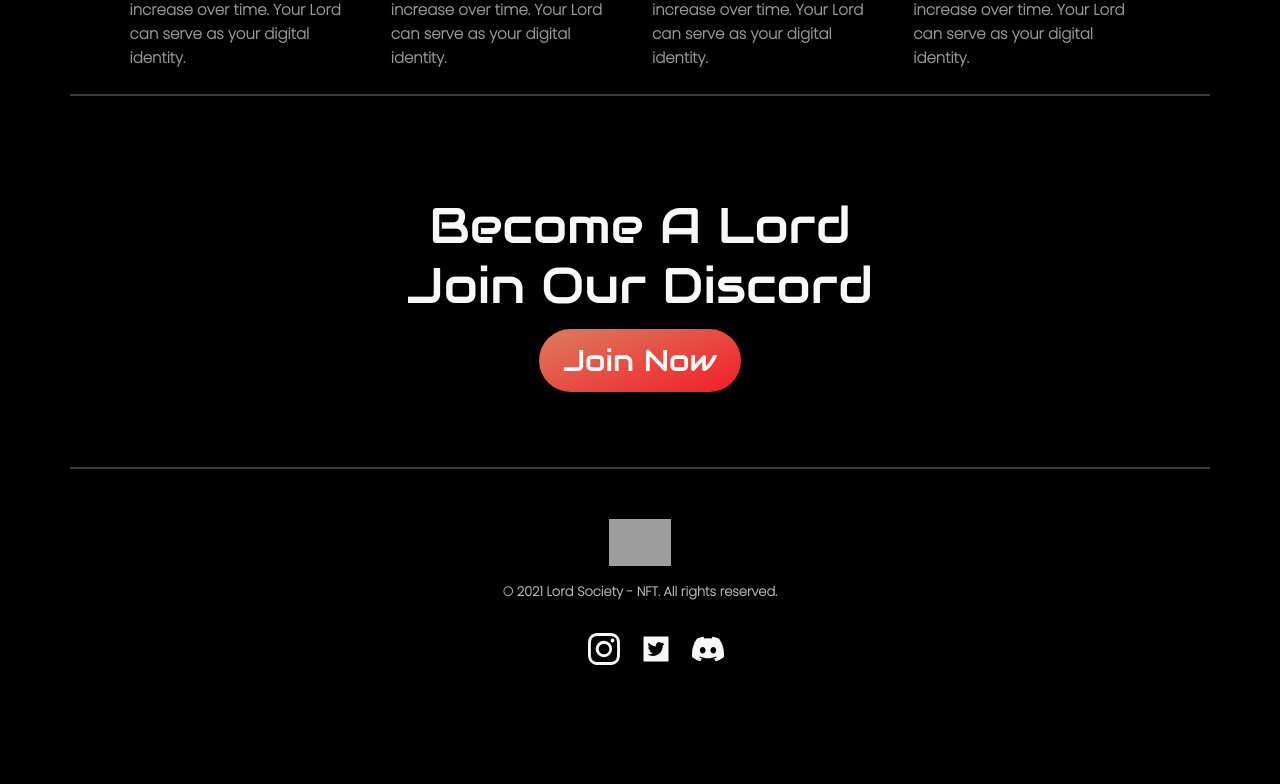
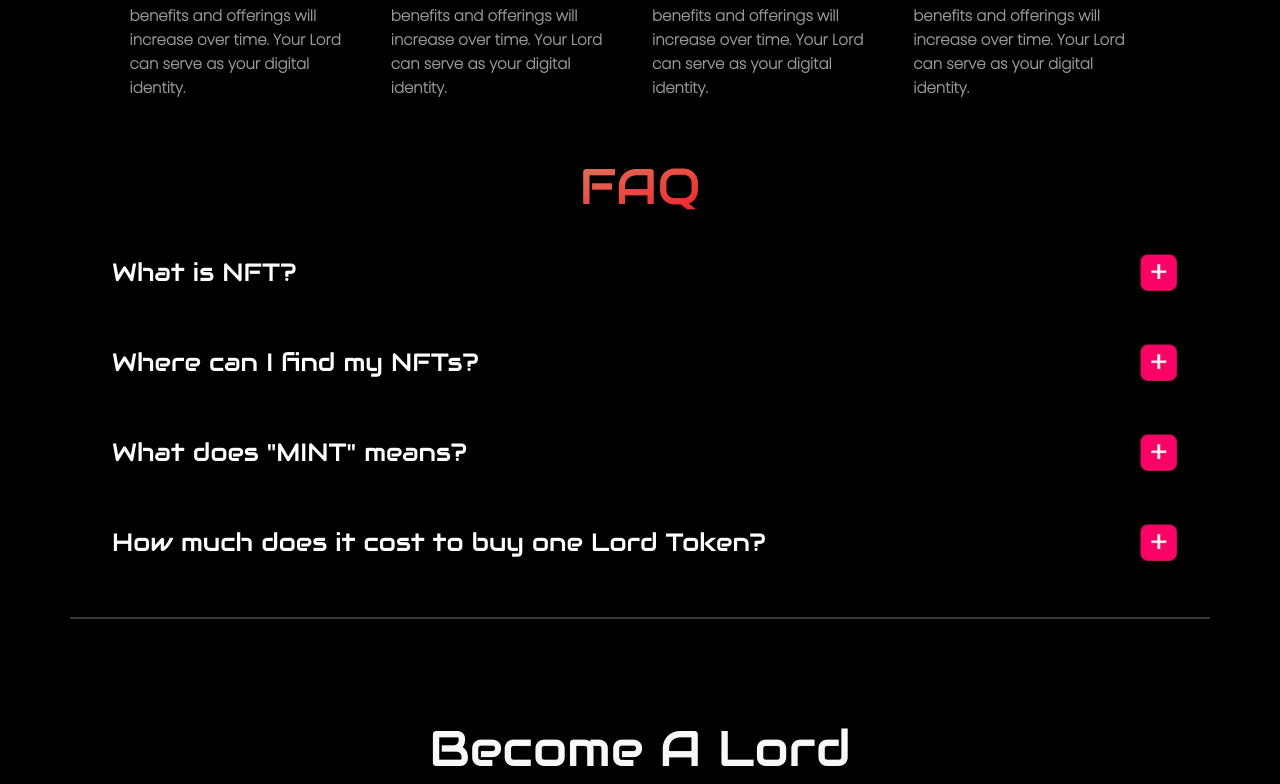
Before and after one commit to kamranalisheeno9/nft-website, a React (Create React App) app: page / in a window 1280 px wide. Shown: the part 2048-2832 px from the top of the page. Before the commit the page ends 2779 px from the top, so only its background shows below. Built offline with nearby package versions, Linux system fonts and the light colour scheme; grey boxes are pictures that could not be loaded.

Commit message:
without roadmap faq done

```diff
--- a/src/App.css
+++ b/src/App.css
@@ -93,4 +93,10 @@ body {
   .main-text {
     margin-top: -20px;
   }
+  .buy-btn{
+    font-size: 25px;
+  }
+  .main-text {
+    font-size: 18px;
+  }
 }
--- a/src/App.js
+++ b/src/App.js
@@ -5,6 +5,7 @@ import Footer from './components/Footer'
 import Home from './pages/Home'
 import About from './pages/About'
 import Artist from './pages/Artist'
+import FAQ from './pages/Faq'
 import { Col, Container, Row } from 'react-bootstrap';
 function App() {
   return (
@@ -18,14 +19,15 @@ function App() {
             </Col>
             <Col xl={5} lg={6}>
               <p className='main-text'>Collection Is SOLD OUT, but you can buy your Lords on Opensea</p>
-              <a href='' className='buy-btn'>BUY ON OPENSEA</a>
+              <a href='https://opensea.io/collection/lordsocietynft-v2' target="_blank" className='buy-btn'>BUY ON OPENSEA</a>
             </Col>
           </Row>
         </Container>
       </div>
-      <Home />
+      <Home  />
       <About />
       <Artist />
+      <FAQ />
       <Footer />
     </div>
   );
--- a/src/components/Footer.css
+++ b/src/components/Footer.css
@@ -35,3 +35,10 @@
     font-size: 32px;
 
 }
+@media screen and (max-width:500px){
+
+.become-header{
+    font-size: 25px;
+    line-height: 33px;
+}
+}
--- a/src/components/Footer.js
+++ b/src/components/Footer.js
@@ -12,7 +12,7 @@ const Footer = (props) => {
                     Become A Lord<br />
                     Join Our Discord
                 </h1>
-                <a href='' className='buy-btn'>Join Now</a>
+                <a href='https://discord.com/invite/lordsociety' target="_blank" className='buy-btn' >Join Now</a>
 
             </Container>
 
@@ -21,9 +21,9 @@ const Footer = (props) => {
                 <p className='rights-text'>© 2021 Lord Society - NFT. All rights reserved.</p>
 
                 <ul className='nav-list ul-icon-links'>
-                        <li className='header-link-icon'><a href=''><BsInstagram /></a></li>
-                        <li className='header-link-icon'><a href=''><AiFillTwitterSquare /></a></li>
-                        <li className='header-link-icon'><a href=''><BsDiscord /></a></li>
+                        <li className='header-link-icon'><a href='https://www.instagram.com/lordsocietynft/' target="_blank"><BsInstagram /></a></li>
+                        <li className='header-link-icon'><a href='https://twitter.com/lordsociety_nft' target="_blank"><AiFillTwitterSquare /></a></li>
+                        <li className='header-link-icon'><a href='https://discord.com/invite/lordsociety' target="_blank"><BsDiscord /></a></li>
 
                     </ul>
 
--- a/src/pages/About.js
+++ b/src/pages/About.js
@@ -4,7 +4,7 @@ import { Col, Container, Row, Carousel } from 'react-bootstrap';
 import './About.css'
 const About=(props)=> {
     return (
-        <Container>
+        <Container id="about">
              <Row style={{ alignItems: "center", justifyContent: "center" }}>
              <Col xl={5} lg={6}>
                    <Row>
--- a/src/pages/Artist.css
+++ b/src/pages/Artist.css
@@ -0,0 +1,4 @@
+#artist{
+    margin-top: 30px;
+    margin-bottom: 30px;
+}
--- a/src/pages/Artist.js
+++ b/src/pages/Artist.js
@@ -4,7 +4,7 @@ import { Col, Container, Row, Carousel } from 'react-bootstrap';
 
 const Artist = (props) => {
     return (
-        <Container>
+        <Container id="artist">
             <Row style={{ alignItems: "center", justifyContent: "center" }}>
             <Col md={8} xs={12} style={{textAlign:"center"}} >
                     <div className='theme-heading'>The Artist</div>
--- a/src/pages/Faq.css
+++ b/src/pages/Faq.css
@@ -0,0 +1,59 @@
+.faq-header {
+    text-align: center !important;
+    margin-bottom: 30px;
+}
+
+.faq-header .accordion-button {
+    font-size: 25px !important;
+    font-family: 'Audiowide', cursive;
+    background-color: black !important;
+    color: white !important;
+    border: none !important;
+    padding: 30px;
+}
+
+.faq-header .accordion-body {
+    background-color: black;
+    color: var(--text-color) !important;
+    font-weight: 600;
+    font-family: 'Poppins', sans-serif;
+    color: #bababa;
+    font-size: 18px;
+    line-height: 26px;
+    text-align: left;
+
+}
+
+.faq-header .accordion-item {
+    background-color: transparent !important;
+    border: none !important;
+}
+
+.faq-header .accordion-button:focus {
+    box-shadow: none !important;
+}
+
+.faq-header .accordion-button:not(.collapsed)::after {
+    background-image: url("../assets//images/minus.JPG");
+    transform: rotate(-180deg);
+    transform: scale(2);
+}
+
+.faq-header .accordion-button::after {
+
+    background-image: url("../assets//images/plus.JPG");
+
+    transform: scale(2);
+}
+
+@media screen and (max-width:500px){
+    .faq-header .accordion-button {
+        font-size: 15px !important;
+    }
+    .faq-header .accordion-button::after{
+        background-size: 1rem !important;
+    }
+    .faq-header .accordion-body{
+        font-size: 15px !important;
+    }
+}
--- a/src/pages/Faq.js
+++ b/src/pages/Faq.js
@@ -1,10 +1,54 @@
 import React from 'react';
-import { Container } from 'react-bootstrap';
+import { Container, Accordion } from 'react-bootstrap';
 import './Faq.css'
-const Faq= (props) => {
+const Faq = (props) => {
     return (
-        <Container>
+        <Container className='faq-header' >
+            <h1 className='theme-heading '>FAQ</h1>
+            <Accordion>
+                <Accordion.Item eventKey="0">
+                    <Accordion.Header>
+                        What is NFT?
 
+                    </Accordion.Header>
+                    <Accordion.Body>
+                    NFT stands for 'non-fungible token. An NFT is basically data that is accounted for in a digital ledger, and that data represents something specific and unique. An NFT can, for example, represent a unique piece of art or a game token.
+                    </Accordion.Body>
+                </Accordion.Item>
+
+
+
+
+                <Accordion.Item eventKey="1">
+                    <Accordion.Header>
+                        Where can I find my NFTs?
+
+
+                    </Accordion.Header>
+                    <Accordion.Body>
+                    Once minted, simply connect to your OpenSea account to view your NFTs.
+                    </Accordion.Body>
+                </Accordion.Item>
+                <Accordion.Item eventKey="2">
+                    <Accordion.Header>
+                        What does "MINT" means?
+
+                    </Accordion.Header>
+                    <Accordion.Body>
+                    NFT Minting is the process by which your digital art or digital content becomes a part of the Ethereum blockchain.
+
+                    </Accordion.Body>
+                </Accordion.Item>
+                <Accordion.Item eventKey="3">
+                    <Accordion.Header>
+                        How much does it cost to buy one Lord Token?
+
+                    </Accordion.Header>
+                    <Accordion.Body>
+                    The price will be revealed soon.
+                    </Accordion.Body>
+                </Accordion.Item>
+            </Accordion>
         </Container>
     );
 }
--- a/src/pages/Home.css
+++ b/src/pages/Home.css
@@ -40,7 +40,7 @@
 @media screen and (max-width:528px) {
     .theme-heading{
     font-size: 35px;
-    line-height: 40px;
+    line-height: px;
 
     }
 
--- a/src/pages/Home.js
+++ b/src/pages/Home.js
@@ -3,7 +3,7 @@ import { Col, Container, Row, Carousel } from 'react-bootstrap';
 import './Home.css'
 const Home = (props) => {
     return (
-        <Container className='home-container'>
+        <Container className='home-container' id="home">
             <Row style={{ textAlign: "center", alignItems: "center", justifyContent: "center" }}>
                 <Col xl={5} lg={6} xs={11}>
                     <div className='theme-heading'>Welcome To<br />
@@ -16,7 +16,7 @@ const Home = (props) => {
 
                         Each piece is <span> a unique 3D artwork </span> with a collection of more than <span> 150+ traits.</span> The objective is to build the strongest community and project around NFTs.
                     </p>
-                    <a href='' className='buy-btn join-us ' >JOIN US</a>
+                    <a href='https://discord.com/invite/lordsociety' target="_blank" className='buy-btn join-us ' >JOIN US</a>
 
                 </Col>
                 <Col xl={5} lg={6}>
```
Also changed, not shown: src/components/Header.js (+14 -14 lines), src/assets/images/minus.JPG (added), src/assets/images/plus.JPG (added).
